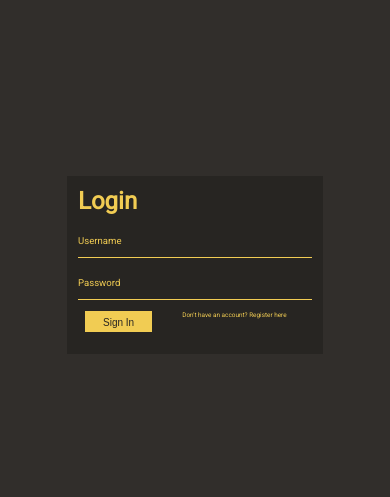
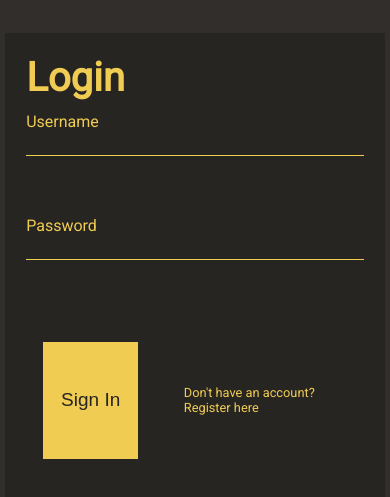
Before and after one commit to TheArtemis/chopstick.js, a Vue app: page /login in a window 390 px wide. Shown: the part 157-654 px from the top of the page. Built offline with nearby package versions, Linux system fonts and the light colour scheme.

Commit message:
resize login and register

```diff
--- a/src/assets/login.css
+++ b/src/assets/login.css
@@ -45,12 +45,10 @@
 }
 
 .inputBox label{
-    padding: 0.625rem 0;
     font-size: 1rem;
     color: var(--color-primary);
     pointer-events: none;
     transition: 0.3s;
-    margin-top: -19%;
 }
 
 .inputBox input:focus ~ label{
@@ -85,325 +83,22 @@
     margin: auto;
 }
 
-
-
-
-@media only screen and (max-width: 1320px) {
+@media screen and (min-width: 501px){
     .box{
-        width: 30%;
-        padding: 1rem;
+        width: 60vh;
     }
-
-    .box h2{
-        font-size: 2rem;
+    .inputBox label{
+        padding: 0.625rem 0;
+        margin-top: -19%;
     }
-
-    .inputBox{
-        height: 20%;
+}
+@media screen and (max-width: 500px){
+    .box{
+        width: 40vh;
+        height: 50vh;
     }
-    .inputBox input{
-        padding: 0.6rem 0;
-        font-size: 0.8rem;
-        margin-bottom: 1.7rem;
-    }
-
     .inputBox label{
-        padding: 0.5rem 0;
-        font-size: 1rem;
         margin-top: -22%;
     }
 
-    .inputBox input:focus ~ label{
-        font-size: 0.5rem;
-        top: -1.3rem;
-    }
-
-    .boxbottom{
-        gap: 10%;
-        padding: 5%;
-    }
-
-    .box input[type="submit"]{
-        padding: 0.8rem 1rem;
-        font-size: 19px;
-    }
-    .box a{
-        font-size: 0.7rem;
-        font-weight: 300;
-    }
 }
-
-@media only screen and (max-width: 1139px) {
-    .box{
-        gap: 0.5rem;
-    }
-    .box a{
-        font-size: 0.6rem;
-        font-weight: 300;
-    }
-    .box input[type="submit"]{
-        padding: 0.5rem 0.9rem;
-        font-size: 17px;
-    }
-}
-
-@media only screen and (max-width: 999px) {
-    .box{
-        gap: 0.5rem;
-    }
-    .boxbottom{
-        gap: 10%;
-        padding: 5%;
-    }
-    .inputBox label{
-        padding: 0.625rem 0;
-        font-size: 0.7rem;
-        transition: 0.3s;
-        margin-top: -24%;
-    }
-
-    .box a{
-        font-size: 0.5rem;
-        font-weight: 300;
-    }
-    .box input[type="submit"]{
-        padding: 0.5rem 0.9rem;
-        font-size: 17px;
-    }
-}
-@media only screen and (max-width: 950px) {
-    .box{
-        width: 40%;
-        padding: 1rem;
-        gap: 1.5rem;
-    }
-    .boxbottom{
-        gap: 10%;
-        padding: 5%;
-    }
-    .inputBox label{
-        padding: 0.625rem 0;
-        font-size: 1rem;
-        transition: 0.3s;
-        margin-top: -22%;
-    }
-
-    .box a{
-        font-size: 0.8rem;
-        font-weight: 300;
-    }
-    .box input[type="submit"]{
-        padding: 0.5rem 0.9rem;
-        font-size: 17px;
-    }
-}
-@media only screen and (max-width: 906px) {
-    .box a{
-        font-size: 0.7rem;
-        font-weight: 300;
-    }
-}
-
-@media only screen and (max-width: 825px){
-    .box{
-        gap: 0.5rem;
-    }
-    .boxbottom{
-        gap: 10%;
-        padding: 5%;
-    }
-    .inputBox label{
-        padding: 0.625rem 0;
-        font-size: 0.7rem;
-        transition: 0.3s;
-        margin-top: -24%;
-    }
-
-    .box a{
-        font-size: 0.5rem;
-        font-weight: 300;
-    }
-    .box input[type="submit"]{
-        padding: 0.5rem 0.9rem;
-        font-size: 17px;
-    }
-}
-@media only screen and (max-width: 950px) {
-    .box{
-        width: 50%;
-        padding: 1rem;
-        gap: 1.5rem;
-    }
-    .inputBox label{
-        padding: 0.625rem 0;
-        font-size: 0.8rem;
-        margin-top: -19%;
-    }
-
-    .box a{
-        font-size: 0.8rem;
-        font-weight: 300;
-    }
-    .box input[type="submit"]{
-        padding: 0.5rem 0.9rem;
-        font-size: 17px;
-    }
-}
-
-@media only screen and (max-width: 767px) {
-    .box a{
-        font-size: 0.7rem;
-    }
-    .inputBox label{
-        padding: 0.8rem 0;
-        font-size: 1rem;
-        margin-top: -24%;
-    }
-
-    .inputBox input:focus ~ label{
-        font-size: 0.5rem;
-    }
-}
-
-@media only screen and (max-width: 667px) {
-    .box{
-        width: 60%;
-        padding: 1.5rem;
-    }
-
-    .box h2{
-        font-size: 1.7rem;
-    }
-
-    .inputBox{
-        height: 20%;
-    }
-    .inputBox input{
-        padding: 0.6rem 0;
-        font-size: 0.8rem;
-        margin-bottom: 1.7rem;
-    }
-
-    .inputBox label{
-        padding: 0.8rem 0;
-        font-size: 1rem;
-        margin-top: -20%;
-    }
-
-    .inputBox input:focus ~ label{
-        font-size: 0.5rem;
-    }
-
-    .boxbottom{
-        gap: 10%;
-        padding: 5%;
-    }
-
-    .box input[type="submit"]{
-        padding: 0.8rem 1rem;
-        font-size: 24px;
-    }
-    .box a{
-        font-size: 0.7rem;
-        font-weight: 300;
-    }
-}
-
-@media only screen and (max-width: 610px) {
-    .box{
-        width: 70%;
-        padding: 1.5rem;
-    }
-}
-
-@media only screen and (max-width: 515px) {
-    .box{
-        width: 60%;
-        padding: 1rem;
-        gap: 0.5rem;
-    }
-
-    .box h2{
-        font-size: 1.5rem;
-    }
-
-    .inputBox{
-        height: 15%;
-    }
-    .inputBox{
-        padding: 0.6rem 0;
-        font-size: 0.8rem;
-    }
-
-    .inputBox label{
-        padding: 0.8rem 0;
-        font-size: 0.6rem;
-        margin-top: -25%;
-    }
-
-    .inputBox input:focus ~ label{
-        font-size: 0.4rem;
-    }
-
-    .boxbottom{
-        width: 90%;
-        height: 20%;
-        gap: 10%;
-        padding: 3%;
-    }
-
-    .box input[type="submit"]{
-        font-size: 15px;
-    }
-    .box a{
-        font-size: 0.5rem;
-        font-weight: 300;
-    }
-}
-
-@media only screen and (max-width: 450px) {
-    .box{
-        width: 60%;
-        padding: 0.7rem;
-        gap: 3%;
-    }
-
-    .box h2{
-        font-size: 1.5rem;
-    }
-
-    .inputBox{
-        height: 20%;
-    }
-    .inputBox{
-        padding: 0.2rem 0;
-        font-size: 0.5rem;
-    }
-
-    .inputBox label{
-        padding: 0.8rem 0;
-        font-size: 0.6rem;
-        margin-top: -27%;
-    }
-
-    .inputBox input:focus ~ label{
-        font-size: 0.4rem;
-        color: transparent;
-    }
-
-    .boxbottom{
-        width: 90%;
-        height: 5%;
-        padding: 3%;
-        gap: 10%;
-        }
-
-    .box input[type="submit"]{
-        font-size: 10px;
-        padding-top: 2%;
-    }
-    .box a{
-        font-size: 0.4rem;
-        font-weight: 300;
-    }
-}
--- a/src/assets/register.css
+++ b/src/assets/register.css
@@ -59,14 +59,14 @@
     margin-top: 1.5rem;
     cursor: pointer;
 }
-@media screen and (max-width: 460px){
+@media screen and (min-width: 501px){
     .registerBox{
         width: 60vh;
 
     }
 }
-@media screen and (max-width: 437px){
-    .resgosterBox{
+@media screen and (max-width: 500px){
+    .registerBox{
         width: 30vh;
 
     }
```
